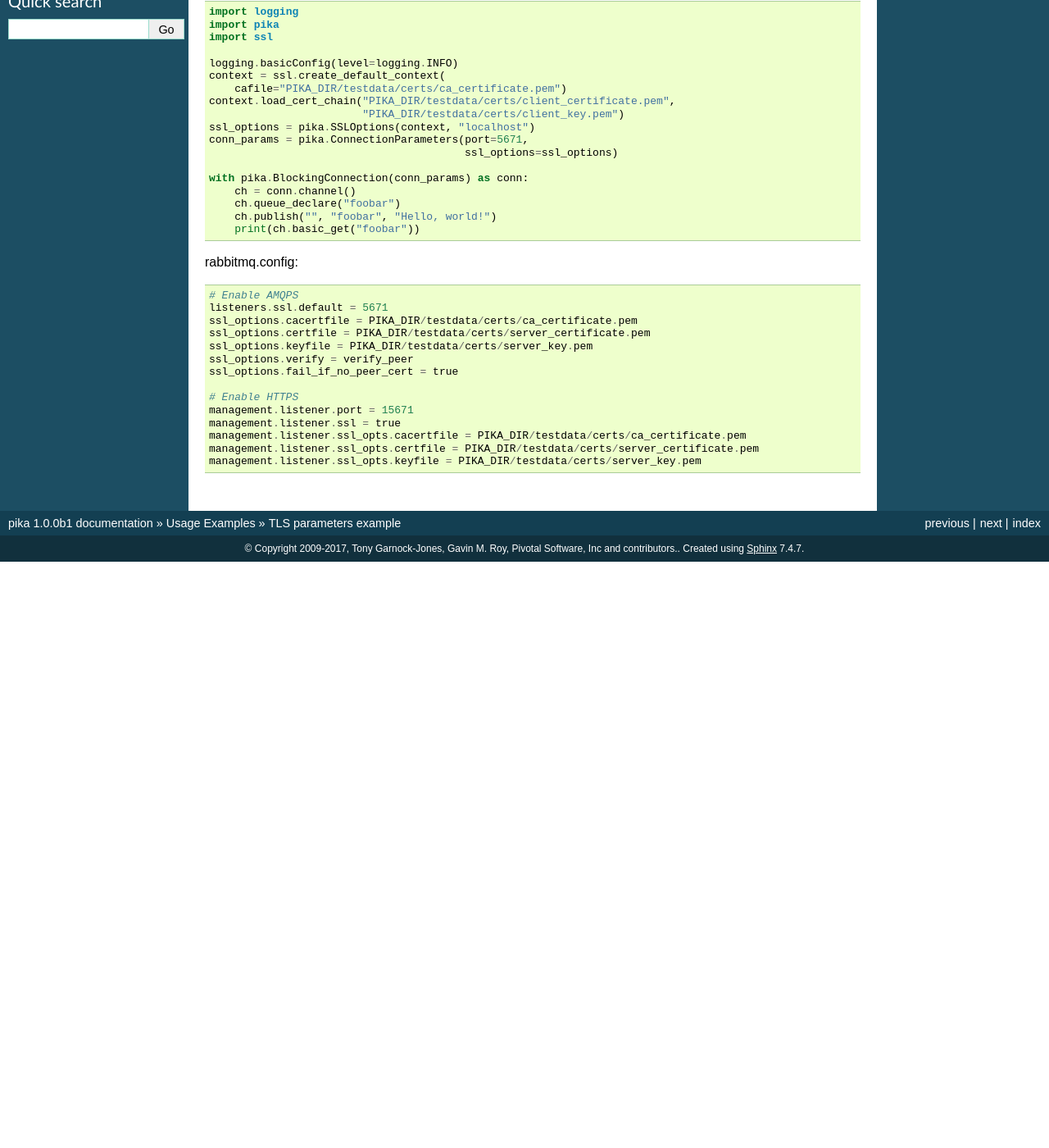
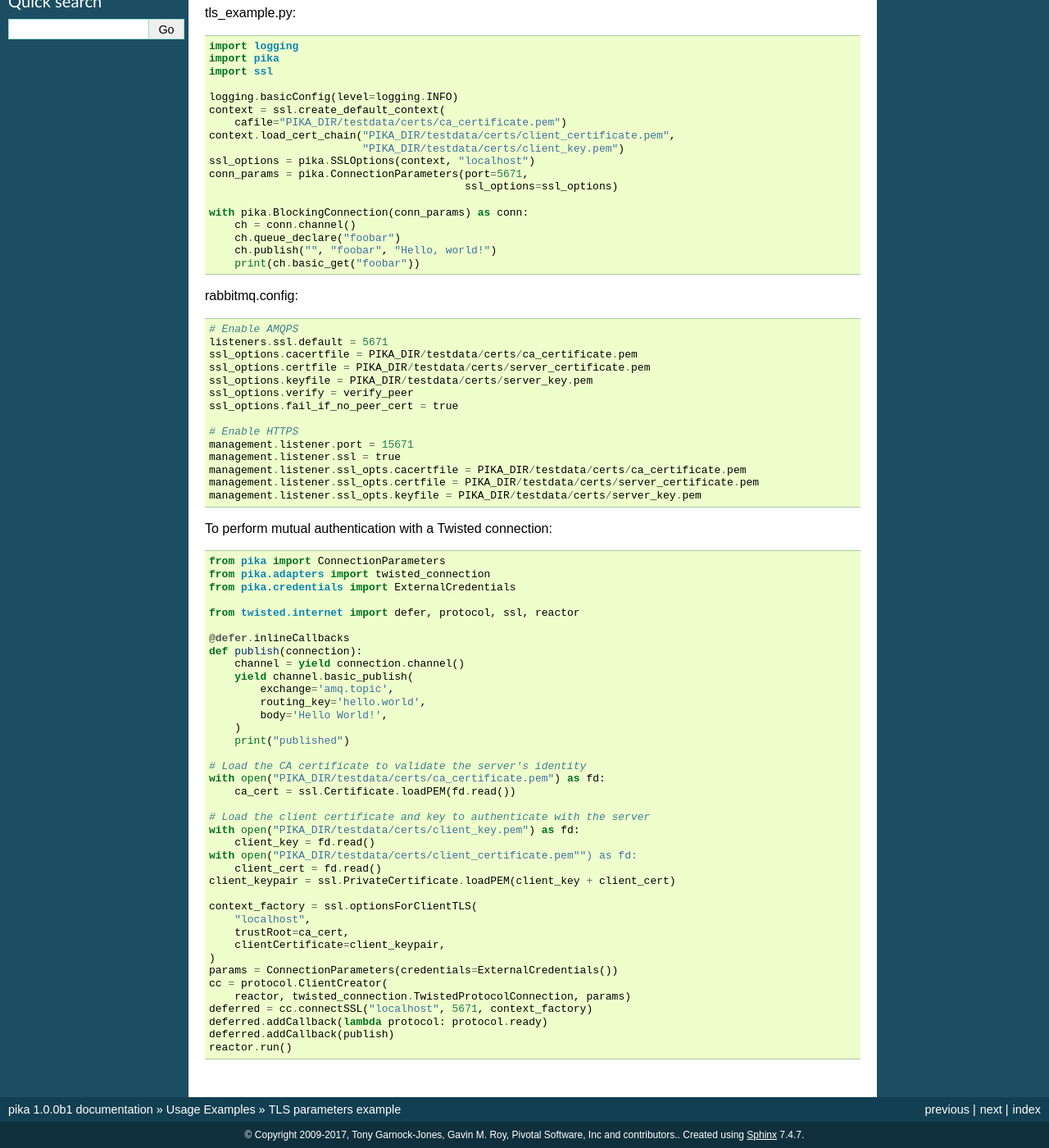
Before and after one commit to pika/pika, a Sphinx documentation site: the page built from docs/examples/tls_mutual_authentication.rst, in a window 1280 px wide and 1400 px high, scrolled down 222 px. Shown: the whole window at 82% size. Built offline with Sphinx 7.4.7, drawn with Linux system fonts in a browser that asks for light colours; before the commit the page ends 907 px from its top, so only the background shows below that; some of the changed text lies outside the part shown.

Commit message:
Add an example for Twisted authentication with x509 certs
Add an example on how to perform mutual authentication with x509 client
certificates.

Signed-off-by: Jeremy Cline <jcline@redhat.com>

Add note about SSL plugin

```diff
--- a/docs/examples/tls_mutual_authentication.rst
+++ b/docs/examples/tls_mutual_authentication.rst
@@ -3,7 +3,7 @@ TLS parameters example
 
 This example demonstrates a TLS session with RabbitMQ using mutual authentication (server and client authentication). It was tested against RabbitMQ 3.7.4, using Python 3.6.5 and Pika 1.0.0b1.
 
-See https://www.rabbitmq.com/ssl.html for certificate generation and RabbitMQ TLS configuration.
+See `the RabbitMQ TLS/SSL documentation <https://www.rabbitmq.com/ssl.html>`_ for certificate generation and RabbitMQ TLS configuration. Please note that the `RabbitMQ TLS (x509 certificate) authentication mechanism <https://github.com/rabbitmq/rabbitmq-auth-mechanism-ssl>`_ must be enabled for these examples to work.
 
 tls_example.py::
 
@@ -42,3 +42,46 @@ rabbitmq.config::
     management.listener.ssl_opts.cacertfile = PIKA_DIR/testdata/certs/ca_certificate.pem
     management.listener.ssl_opts.certfile = PIKA_DIR/testdata/certs/server_certificate.pem
     management.listener.ssl_opts.keyfile = PIKA_DIR/testdata/certs/server_key.pem
+
+
+To perform mutual authentication with a Twisted connection::
+
+    from pika import ConnectionParameters
+    from pika.adapters import twisted_connection
+    from pika.credentials import ExternalCredentials
+
+    from twisted.internet import defer, protocol, ssl, reactor
+
+    @defer.inlineCallbacks
+    def publish(connection):
+        channel = yield connection.channel()
+        yield channel.basic_publish(
+            exchange='amq.topic',
+            routing_key='hello.world',
+            body='Hello World!',
+        )
+        print("published")
+
+    # Load the CA certificate to validate the server's identity
+    with open("PIKA_DIR/testdata/certs/ca_certificate.pem") as fd:
+        ca_cert = ssl.Certificate.loadPEM(fd.read())
+
+    # Load the client certificate and key to authenticate with the server
+    with open("PIKA_DIR/testdata/certs/client_key.pem") as fd:
+        client_key = fd.read()
+    with open("PIKA_DIR/testdata/certs/client_certificate.pem"") as fd:
+        client_cert = fd.read()
+    client_keypair = ssl.PrivateCertificate.loadPEM(client_key + client_cert)
+
+    context_factory = ssl.optionsForClientTLS(
+        "localhost",
+        trustRoot=ca_cert,
+        clientCertificate=client_keypair,
+    )
+    params = ConnectionParameters(credentials=ExternalCredentials())
+    cc = protocol.ClientCreator(
+        reactor, twisted_connection.TwistedProtocolConnection, params)
+    deferred = cc.connectSSL("localhost", 5671, context_factory)
+    deferred.addCallback(lambda protocol: protocol.ready)
+    deferred.addCallback(publish)
+    reactor.run()
```
